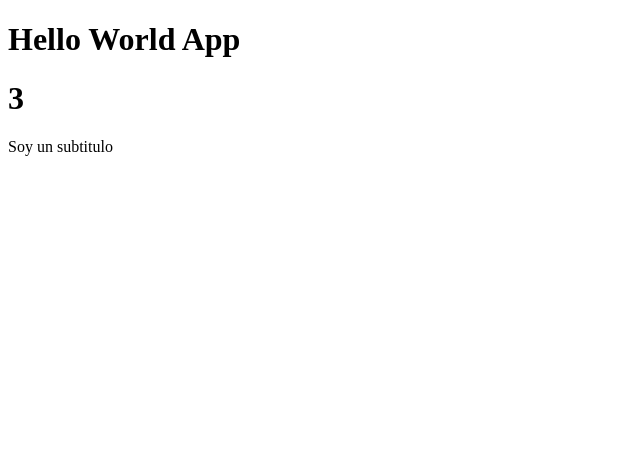
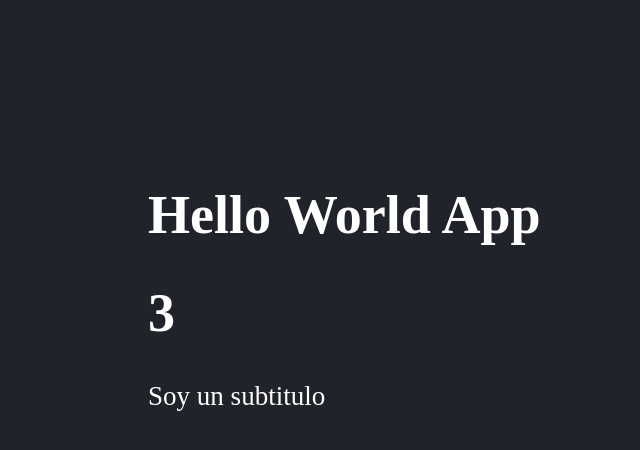
Before and after one commit to PrintHolamundo/counter-app, a React (Vite) app: page / in a window 1280 px wide. Shown: the top 450 px of the page, without its empty margins (0-640 px from the left). Built offline with nearby package versions, Linux system fonts and the light colour scheme.

Commit message:
Colocar Estilos CSS globales

```diff
--- a/src/main.jsx
+++ b/src/main.jsx
@@ -2,6 +2,7 @@
 import ReactDOM from 'react-dom/client';
 import { FirstApp } from './FirstApp.jsx';
 import { HelloWorldApp } from './HelloWorldApp.jsx';
+import './styles.css';
 
 
 ReactDOM.createRoot(document.getElementById('root')).render(
--- /dev/null
+++ b/src/styles.css
@@ -0,0 +1,7 @@
+html,body {
+    background-color: #21232A;
+    color: #fff;
+    font-family: "Helvetica, Arial, sans-serif";
+    font-size: 1.3em;
+    padding: 70px;
+}
```
